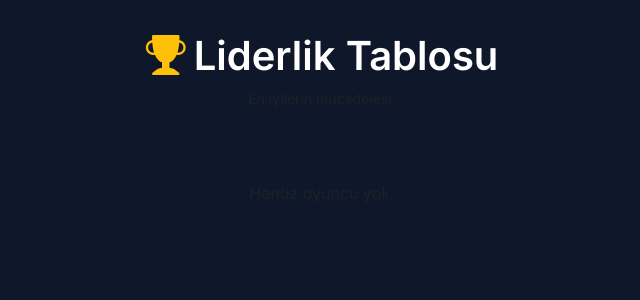
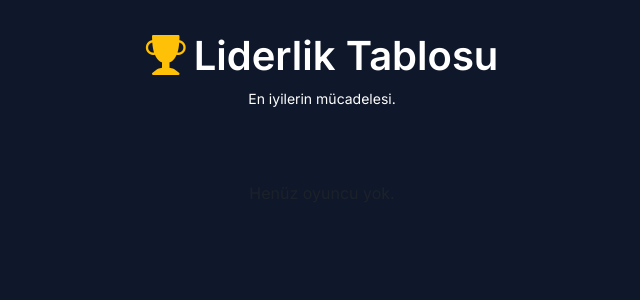
Before and after one commit to yamanalparslan/a, a Django app: page /players/leaderboard/ in a window 1280 px wide. Shown: the part 70-370 px from the top of the page, without its empty margins (318-958 px from the left). Run offline with Django 5.2, Linux system fonts and the light colour scheme; data that the repository does not hold is empty.

Commit message:
Template ve syntax hataları düzeltildi

```diff
--- a/players/templates/players/leaderboard.html
+++ b/players/templates/players/leaderboard.html
@@ -8,7 +8,7 @@
             <h2 class="fw-bold text-white display-6">
                 <i class="bi bi-trophy-fill text-warning me-2"></i>Liderlik Tablosu
             </h2>
-            <p class="text-muted small">En iyilerin mücadelesi.</p>
+            <p class="text-white small">En iyilerin mücadelesi.</p>
         </div>
 
         <div class="leaderboard-list">
@@ -31,7 +31,7 @@
                             {% elif forloop.counter == 3 %}
                                 <span class="fs-3">🥉</span>
                             {% else %}
-                                <span class="text-muted fs-5">#{{ forloop.counter }}</span>
+                                <span class="fs-4" style="color: #d9f99d;">#{{ forloop.counter }}</span>
                             {% endif %}
                         </div>
 
@@ -81,7 +81,6 @@
 </div>
 
 <style>
-    /* Genel Kart Ayarı */
     .player-card {
         border-radius: 16px;
         transition: transform 0.2s ease, box-shadow 0.2s ease;
@@ -115,15 +114,14 @@
     .rank-3 .score-text { color: #cd7f32; }
     .rank-3 .avatar-img { border-color: #cd7f32 !important; }
 
-    /* --- DİĞERLERİ (STANDART) --- */
+    /* --- DİĞERLERİ (MINT/NEON YEŞİL) --- */
     .rank-normal {
         background-color: #1e293b;
-        border-left: 4px solid #d9f99d !important; /* Sol tarafa şerit */
+        border-left: 4px solid #d9f99d !important; /* Sol şerit Mint */
     }
-    .rank-normal .score-text { color: var(--lime); }
-    .rank-normal .avatar-img { border-color: #d9f99d !important; }
+    .rank-normal .score-text { color: #d9f99d; } /* Puan Mint */
+    .rank-normal .avatar-img { border-color: #d9f99d !important; } /* Avatar çerçevesi Mint */
 
-    /* İsim ve Şehir Metin Renkleri */
     .text-silver { color: #cbd5e1; }
 
 </style>
```
